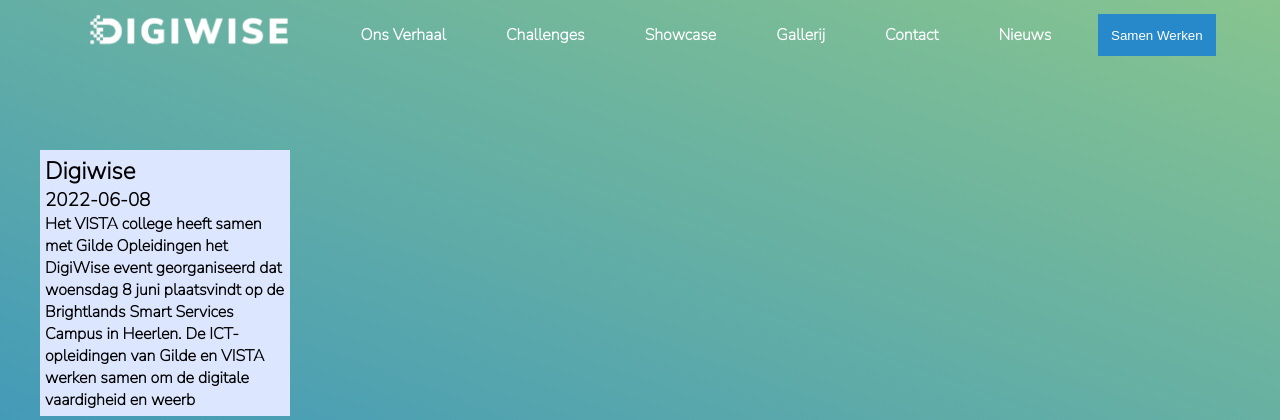
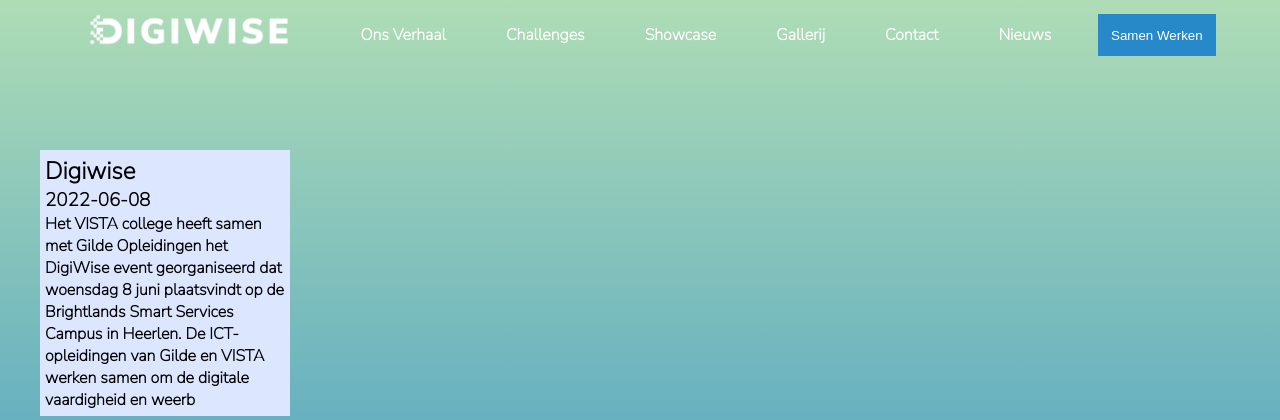
Before and after one commit to Parisxx/digiwise, a PHP site: page /news.php in a window 1280 px wide. Shown: the top 420 px of the page. Run offline with PHP 8.4, Linux system fonts and the light colour scheme; data comes from the database, SQL or seed files in the repository.

Commit message:
bg change

```diff
--- a/css/styles_challenges.css
+++ b/css/styles_challenges.css
@@ -10,6 +10,6 @@ html{
 }
 
 body{
-    background: linear-gradient(20deg, rgba(39,137,202,1) 0%, rgba(135,196,143,1) 100%);
+    background: linear-gradient(180deg, rgba(131, 202, 142, 0.65) 0%, #2789CA 100%);
     font-family: 'Nunito Sans', sans-serif;
 }
--- a/css/styles_contact.css
+++ b/css/styles_contact.css
@@ -10,7 +10,7 @@ html{
 }
 
 body{
-    background: linear-gradient(20deg, rgba(39,137,202,1) 0%, rgba(135,196,143,1) 100%);
+    background: linear-gradient(180deg, rgba(131, 202, 142, 0.65) 0%, #2789CA 100%);
     font-family: 'Nunito Sans', sans-serif;
 }
 
--- a/css/styles_gallery.css
+++ b/css/styles_gallery.css
@@ -10,7 +10,7 @@ html{
 }
 
 body{
-    background: linear-gradient(20deg, rgba(39,137,202,1) 0%, rgba(135,196,143,1) 100%);
+    background: linear-gradient(180deg, rgba(131, 202, 142, 0.65) 0%, #2789CA 100%);
     font-family: 'Nunito Sans', sans-serif;
 }
 
--- a/css/styles_news.css
+++ b/css/styles_news.css
@@ -10,7 +10,7 @@ html{
 }
 
 body{
-    background: linear-gradient(20deg, rgba(39,137,202,1) 0%, rgba(135,196,143,1) 100%);
+    background: linear-gradient(180deg, rgba(131, 202, 142, 0.65) 0%, #2789CA 100%);
     font-family: 'Nunito Sans', sans-serif;
 }
 
--- a/css/styles_showcase.css
+++ b/css/styles_showcase.css
@@ -10,6 +10,6 @@ html{
 }
 
 body{
-    background: linear-gradient(20deg, rgba(39,137,202,1) 0%, rgba(135,196,143,1) 100%);
+    background: linear-gradient(180deg, rgba(131, 202, 142, 0.65) 0%, #2789CA 100%);
     font-family: 'Nunito Sans', sans-serif;
 }
--- a/css/styles_story.css
+++ b/css/styles_story.css
@@ -10,7 +10,7 @@ html{
 }
 
 body{
-    background: linear-gradient(20deg, rgba(39,137,202,1) 0%, rgba(135,196,143,1) 100%);
+    background: linear-gradient(180deg, rgba(131, 202, 142, 0.65) 0%, #2789CA 100%);
     font-family: 'Nunito Sans', sans-serif;
 }
 
```
